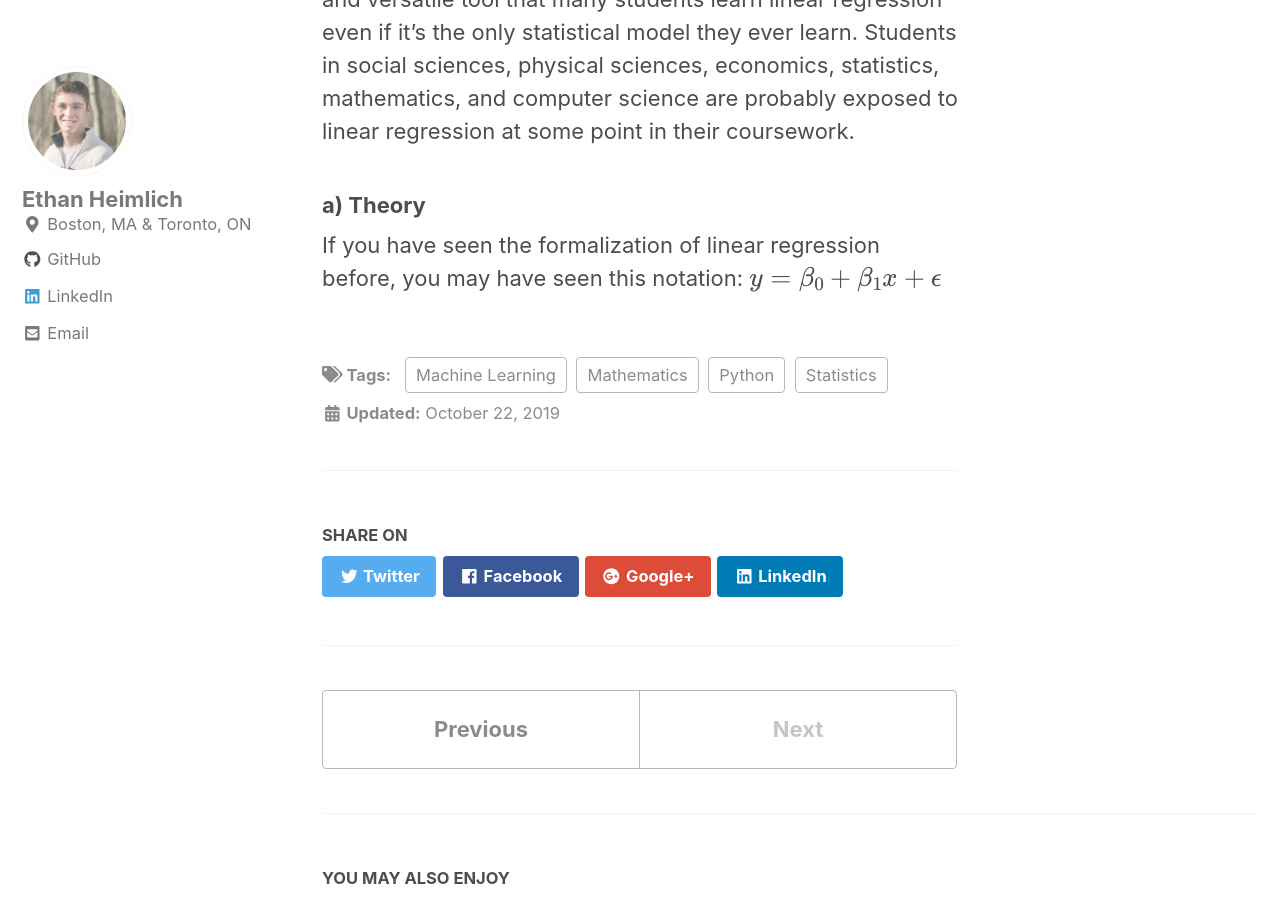
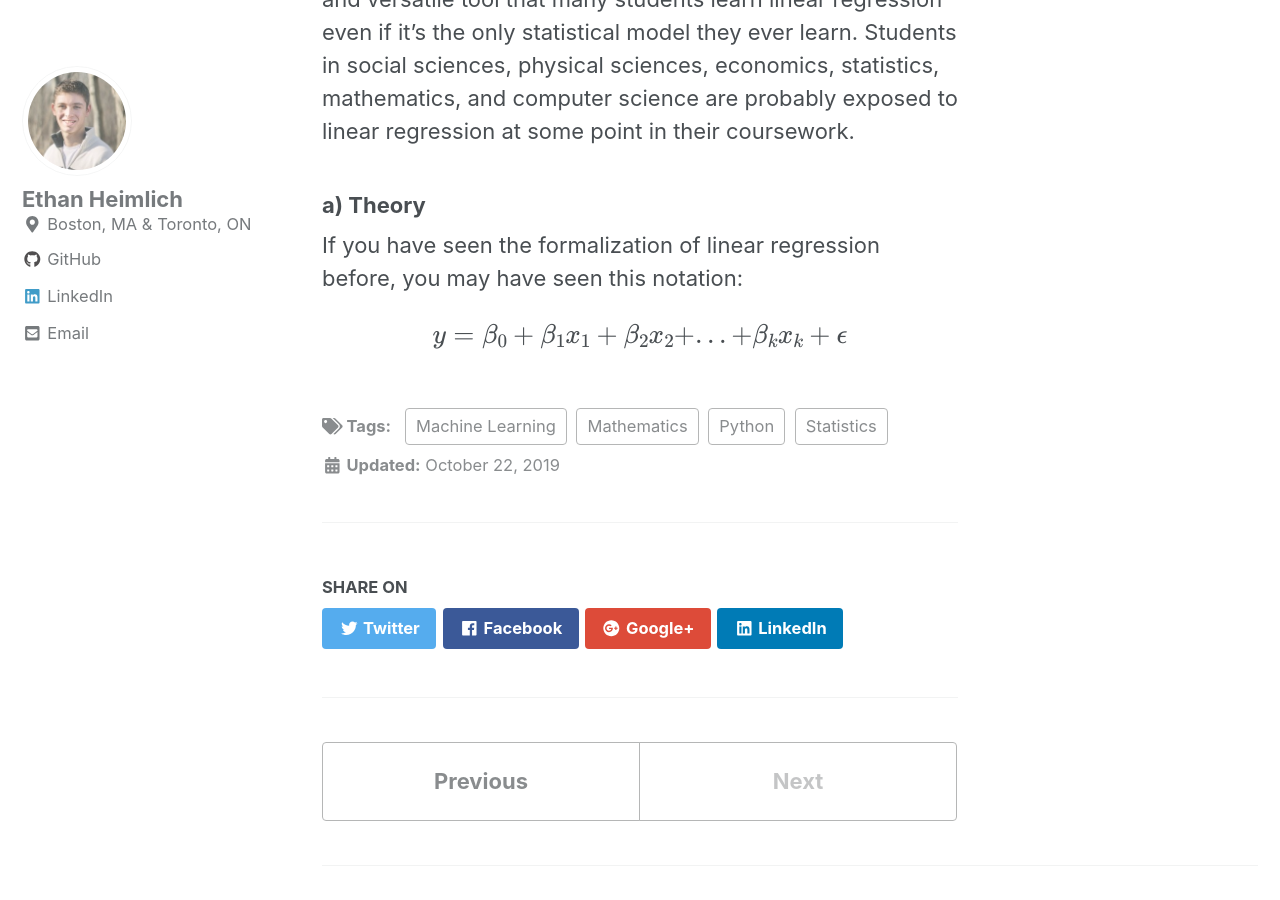
Before and after one commit to eheimlich/eheimlich.github.io, a Jekyll site: the page built from _posts/2019-10-22-generalized_linear_models.md, in a window 1280 px wide and 900 px high, scrolled down 723 px. Built offline with Jekyll 4.4.1, drawn with Linux system fonts in a browser that asks for light colours; cached includes are drawn as plain includes; nearby versions of some CDN libraries; formulas are drawn with MathJax 3.

Commit message:
Started linear regression section

```diff
--- a/_posts/2019-10-22-generalized_linear_models.md
+++ b/_posts/2019-10-22-generalized_linear_models.md
@@ -18,4 +18,5 @@ economics, statistics, mathematics, and computer science are probably exposed to
 
 ### a) Theory
 If you have seen the formalization of linear regression before, you may have seen this notation:
-$$ y = \beta_0 + \beta_1 x + \epsilon $$
+
+$$ y = \beta_0 + \beta_1 x_1 + \beta_2 x_2 + ...+ \beta_k x_k + \epsilon $$
```
